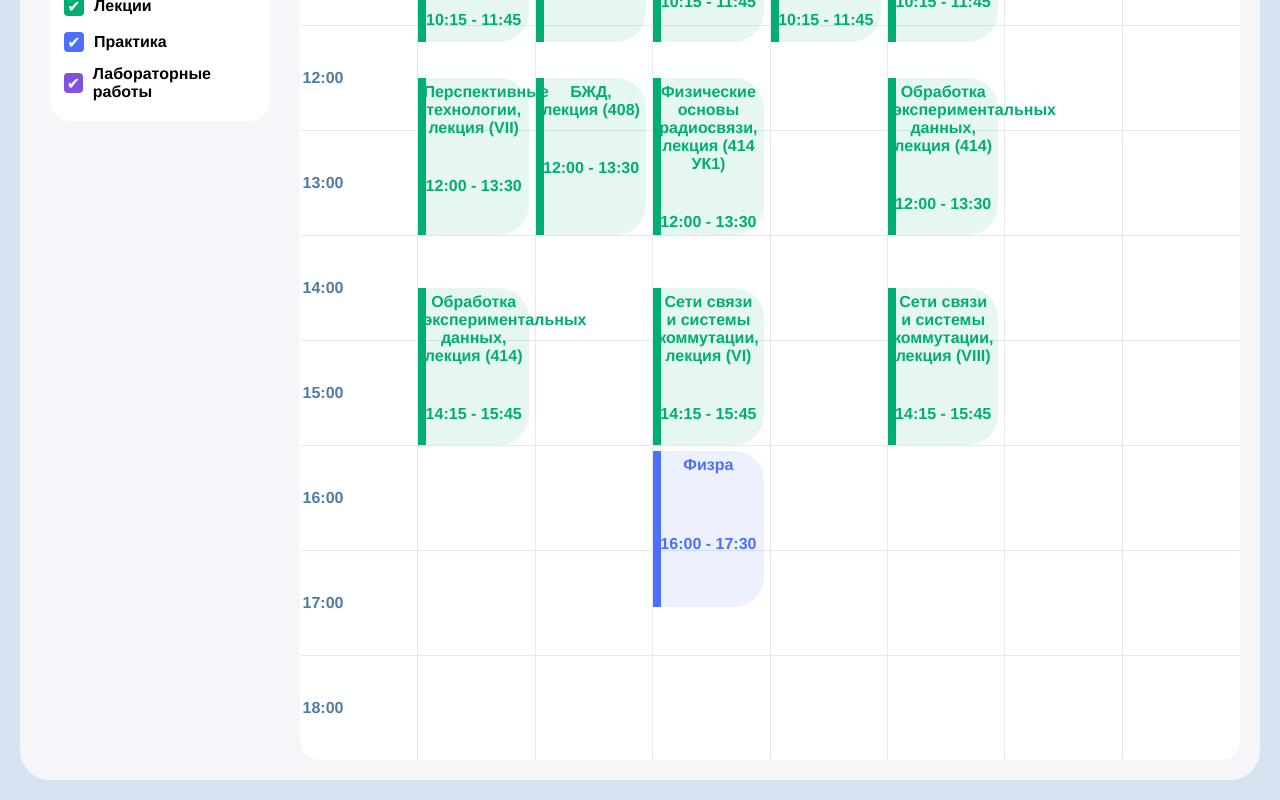
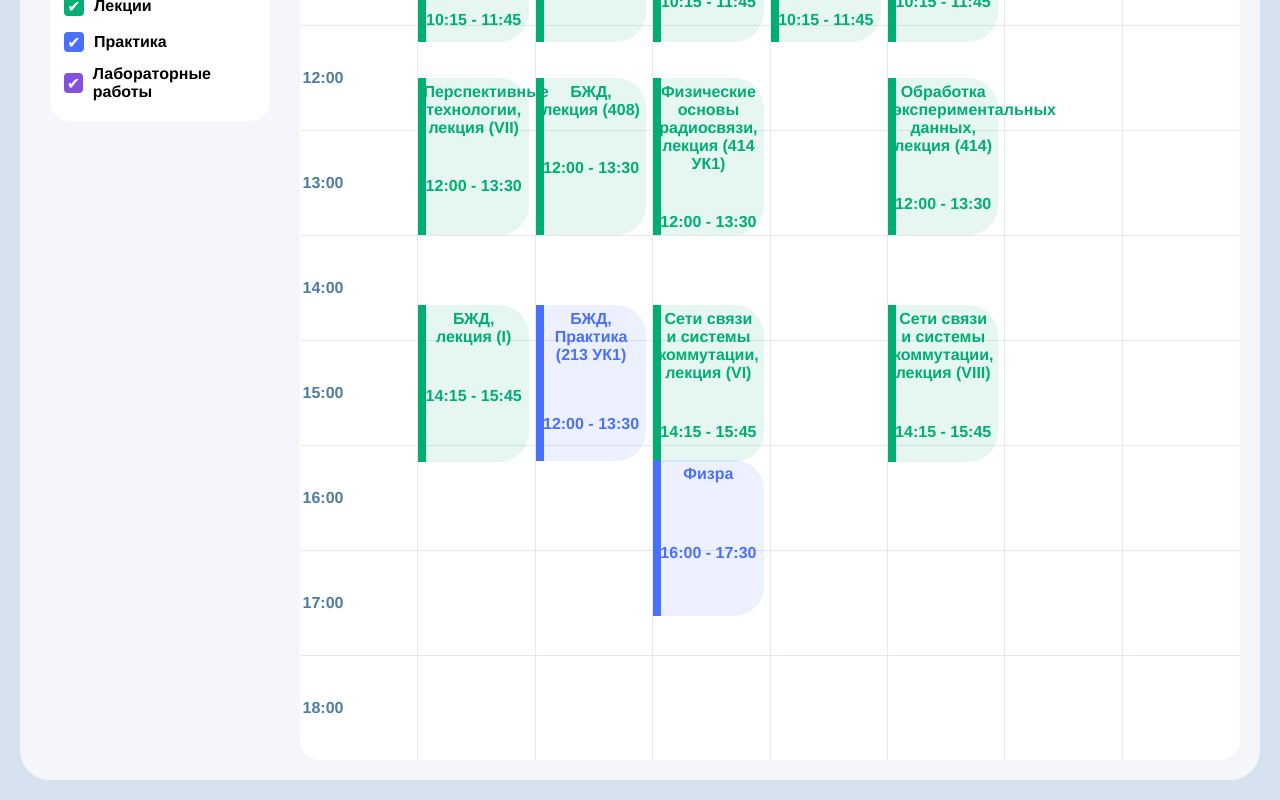
Before and after one commit to JohnyVecher/te-21b, a React (Create React App) app: page / in a window 1280 px wide. Shown: the part 606-1406 px from the top of the page. Built offline with nearby package versions, Linux system fonts and the light colour scheme.

Commit message:
Новое расписание

```diff
--- a/src/components/Calendar.css
+++ b/src/components/Calendar.css
@@ -1,3 +1,4 @@
+
 
 .green-block .text-top {
   /* Стили для текста сверху */
@@ -41,26 +42,49 @@
   /* Стили для времени внизу */
   margin-top: 40%; /* Перемещает текст в нижнюю часть блока */
   font-size: auto;
+}
+.green-block3 .text-top {
+  /* Стили для текста сверху */
+  margin-bottom: auto; /* Перемещает текст в верхнюю часть блока */
+    font-size: auto;
+}
+.green-block3 .text-bottom {
+  /* Стили для времени внизу */
+  margin-top: 40%; /* Перемещает текст в нижнюю часть блока */
+  font-size: auto;
+}
 
-}
-.practicals1 .text-bottom {
-  /* Стили для времени внизу */
-  margin-top: 60%; /* Перемещает текст в нижнюю часть блока */
-  font-size: auto;
 
-}
 .practicals .text-bottom {
   /* Стили для времени внизу */
   margin-top: 60%; /* Перемещает текст в нижнюю часть блока */
   font-size: auto;
 
 }
-.practicals1 .text-top {
+.practicals .text-top {
   /* Стили для текста сверху */
   margin-bottom: auto; /* Перемещает текст в верхнюю часть блока */
     font-size: auto;
 }
-.practicals .text-top {
+ .practicals4 .text-top {
+  /* Стили для времени внизу */
+  margin-top: 0%; /* Перемещает текст в нижнюю часть блока */
+  font-size: auto;
+
+}
+.practicals4 .text-bottom {
+  /* Стили для времени внизу */
+  margin-top: 50%; /* Перемещает текст в нижнюю часть блока */
+  font-size: auto;
+
+}
+.practicals5 .text-bottom {
+  /* Стили для времени внизу */
+  margin-top: 60%; /* Перемещает текст в нижнюю часть блока */
+  font-size: auto;
+
+}
+.practicals5 .text-top {
   /* Стили для текста сверху */
   margin-bottom: auto; /* Перемещает текст в верхнюю часть блока */
     font-size: auto;
@@ -99,7 +123,7 @@
   font-weight: bold;
 }
 .green-block1 {
-	margin-top: 15%;
+  margin-top: 15%;
   background-color: rgba(0, 174, 113, 0.1); /* Зеленый цвет с 50% прозрачностью */
   color: white;
   border-radius: 0px 30px 30px 0;
@@ -129,8 +153,24 @@ background-color: rgba(0, 174, 113, 0.1); /* Зеленый цвет с 50% пр
   color:#00AE71;
   font-weight: bold;
 }
-.practicals1 {
-  margin-top: 50%;
+.green-block3{
+margin-top: 15%;
+background-color: rgba(0, 174, 113, 0.1); /* Зеленый цвет с 50% прозрачностью */
+  color: white;
+  border-radius: 0px 30px 30px 0;
+  padding: 5px;
+  text-align: center;
+  position: absolute;
+  width: 95%;
+  height: 151%; /* Это значение можно уменьшить, если блок выходит за пределы ячейки */
+  left: 0;
+  box-sizing: border-box;
+  font-family: 'Franklin Gothic Medium', sans-serif;
+  color:#00AE71;
+  font-weight: bold;
+}
+.practicals {
+  margin-top: 29%;
   background-color: rgba(73, 112, 255, 0.1); /* Зеленый цвет с 50% прозрачностью */
   color: white;
   border-radius: 0px 30px 30px 0;
@@ -145,8 +185,24 @@ background-color: rgba(0, 174, 113, 0.1); /* Зеленый цвет с 50% пр
   color:#4970ff;
   font-weight: bold;
 }
-.practicals {
-  margin-top: 29%;
+.practicals4 {
+  margin-top: 15%;
+  background-color: rgba(73, 112, 255, 0.1); /* Зеленый цвет с 50% прозрачностью */
+  color: white;
+  border-radius: 0px 30px 30px 0;
+  padding: 5px;
+  text-align: center;
+  position: absolute;
+  width: 95%;
+  height: 150%; /* Это значение можно уменьшить, если блок выходит за пределы ячейки */
+  left: 0;
+  box-sizing: border-box;
+  font-family: 'Franklin Gothic Medium', sans-serif;
+  color:#4970ff;
+  font-weight: bold;
+}
+.practicals5 {
+  margin-top: 58%;
   background-color: rgba(73, 112, 255, 0.1); /* Зеленый цвет с 50% прозрачностью */
   color: white;
   border-radius: 0px 30px 30px 0;
@@ -198,6 +254,15 @@ background-color: rgba(0, 174, 113, 0.1); /* Зеленый цвет с 50% пр
   height: 100%; /* Высота палочки */
   background-color: rgba(0, 174, 113, 1); /* Цвет палочки тот же, что и у блока */
 }
+.green-block3::after {
+  content: ''; /* Пустое содержимое для псевдоэлемента */
+  position: absolute;
+  top: 0px; /* Расположите палочку справа от блока */
+  left: 0px; /* Расположите палочку справа от блока */
+  width: 8px; /* Ширина палочки */
+  height: 100%; /* Высота палочки */
+  background-color: rgba(0, 174, 113, 1); /* Цвет палочки тот же, что и у блока */
+}
 .practicals ::after {
   content: ''; /* Пустое содержимое для псевдоэлемента */
   position: absolute;
@@ -207,7 +272,16 @@ background-color: rgba(0, 174, 113, 0.1); /* Зеленый цвет с 50% пр
   height: 100%; /* Высота палочки */
   background-color: rgba(73, 112, 255, 1); /* Цвет палочки тот же, что и у блока */
 }
-.practicals1 ::after {
+.practicals4 ::after {
+  content: ''; /* Пустое содержимое для псевдоэлемента */
+  position: absolute;
+  top: 0px; /* Расположите палочку справа от блока */
+  left: 0px; /* Расположите палочку справа от блока */
+  width: 8px; /* Ширина палочки */
+  height: 100%; /* Высота палочки */
+  background-color: rgba(73, 112, 255, 1); /* Цвет палочки тот же, что и у блока */
+}
+.practicals5 ::after {
   content: ''; /* Пустое содержимое для псевдоэлемента */
   position: absolute;
   top: 0px; /* Расположите палочку справа от блока */
--- a/src/components/Calendar.js
+++ b/src/components/Calendar.js
@@ -116,16 +116,70 @@ const Calendar = () => {
                   <div className="text-bottom">8:30 - 10:00</div>
                 </div>
               )}
+			  {filters.lectures && day.getDay() === 1 && hour === 10 && (
+                <div className="green-block1">
+                  <div className="text-top">Обработка эспериментальных данных, лекция (408 УК1)</div>
+                  <div className="text-bottom">10:15 - 11:45</div>
+                </div>
+              )}
+			  {filters.lectures && day.getDay() === 1 && hour === 12 && (
+                <div className="green-block2">
+                  <div className="text-top">Перспективные технологии, лекция (VII)</div>
+                  <div className="text-bottom">12:00 - 13:30</div>
+                </div>
+              )}
+			  {filters.lectures && day.getDay() === 1 && hour === 14 && (
+                <div className="green-block3">
+                  <div className="text-top">БЖД, лекция (I)</div>
+                  <div className="text-bottom">14:15 - 15:45</div>
+                </div>
+              )}
               {filters.lectures && day.getDay() === 2 && hour === 8 && (
                 <div className="green-block">
                   <div className="text-top">Компьютерное моделирование, лекция (VII)</div>
                   <div className="text-bottom">8:30 - 10:00</div>
                 </div>
               )}
-              {filters.lectures && day.getDay() === 3 && hour === 8 && (
-                <div className="green-block">
+			  {filters.lectures && day.getDay() === 2 && hour === 10 && (
+                <div className="green-block1">
+                  <div className="text-top">Перспективные технологии, лекция (VIII)</div>
+                  <div className="text-bottom">10:15 - 11:45</div>
+                </div>
+              )}
+			  {filters.lectures && day.getDay() === 2 && hour === 12 && (
+                <div className="green-block2">
+                  <div className="text-top">БЖД, лекция (408)</div>
+                  <div className="text-bottom">12:00 - 13:30</div>
+                </div>
+              )}
+			  {filters.practicals && day.getDay() === 2 && hour === 14 && (
+                <div className="practicals4">
+                  <div className="text-top">БЖД, Практика (213 УК1)</div>
+                  <div className="text-bottom">12:00 - 13:30</div>
+                </div>
+              )}
+			  {filters.lectures && day.getDay() === 3 && hour === 10 && (
+                <div className="green-block1">
+                  <div className="text-top">Многоканальные телеком. системы, лекция (VIII)</div>
+                  <div className="text-bottom">10:15 - 11:45</div>
+                </div>
+              )}
+			  {filters.lectures && day.getDay() === 3 && hour === 12 && (
+                <div className="green-block2">
+                  <div className="text-top">Физические основы радиосвязи, лекция (414 УК1)</div>
+                  <div className="text-bottom">12:00 - 13:30</div>
+                </div>
+              )}
+			  {filters.lectures && day.getDay() === 3 && hour === 14 && (
+                <div className="green-block3">
                   <div className="text-top">Сети связи и системы коммутации, лекция (VI)</div>
-                  <div className="text-bottom">8:30 - 10:00</div>
+                  <div className="text-bottom">14:15 - 15:45</div>
+                </div>
+              )}
+			  {filters.practicals && day.getDay() === 3 && hour === 15 && (
+                <div className="practicals5">
+                  <div className="text-top">Физра</div>
+                  <div className="text-bottom">16:00 - 17:30</div>
                 </div>
               )}
               {filters.laba && day.getDay() === 4 && hour === 8 && (
@@ -134,91 +188,39 @@ const Calendar = () => {
                   <div className="text-bottom">8:30 - 10:00</div>
                 </div>
               )}
-              {filters.practicals && day.getDay() === 5 && hour === 8 && (
-                <div className="practicals">
-                  <div className="text-top">Физра</div>
-                  <div className="text-bottom">8:30 - 10:00</div>
-                </div>
-              )}
-              {filters.lectures && day.getDay() === 1 && hour === 10 && (
-                <div className="green-block1">
-                  <div className="text-top">Обработка эспериментальных данных, лекция (408 УК1)</div>
-                  <div className="text-bottom">10:15 - 11:45</div>
-                </div>
-              )}
-              {filters.lectures && day.getDay() === 2 && hour === 10 && (
-                <div className="green-block1">
-                  <div className="text-top">Перспективные технологии, лекция (VIII)</div>
-                  <div className="text-bottom">10:15 - 11:45</div>
-                </div>
-              )}
-              {filters.lectures && day.getDay() === 3 && hour === 10 && (
-                <div className="green-block1">
-                  <div className="text-top">Многоканальные телеком. системы, лекция (VIII)</div>
-                  <div className="text-bottom">10:15 - 11:45</div>
-                </div>
-              )}
+
               {filters.lectures && day.getDay() === 4 && hour === 10 && (
                 <div className="green-block1">
                   <div className="text-top">Обработка эспериментальных данных, лекция (408 УК1)</div>
                   <div className="text-bottom">10:15 - 11:45</div>
                 </div>
               )}
-              {filters.lectures && day.getDay() === 5 && hour === 10 && (
+
+			  {filters.practicals && day.getDay() === 5 && hour === 8 && (
+                <div className="practicals">
+                  <div className="text-top">Физра</div>
+                  <div className="text-bottom">8:30 - 10:00</div>
+                </div>
+              )}
+			  {filters.lectures && day.getDay() === 5 && hour === 10 && (
                 <div className="green-block1">
                   <div className="text-top">Направляющие системы электросвязи, лекция (VIII)</div>
                   <div className="text-bottom">10:15 - 11:45</div>
                 </div>
               )}
-              {filters.lectures && day.getDay() === 1 && hour === 12 && (
-                <div className="green-block2">
-                  <div className="text-top">Перспективные технологии, лекция (VII)</div>
-                  <div className="text-bottom">12:00 - 13:30</div>
-                </div>
-              )}
-              {filters.lectures && day.getDay() === 2 && hour === 12 && (
-                <div className="green-block2">
-                  <div className="text-top">БЖД, лекция (408)</div>
-                  <div className="text-bottom">12:00 - 13:30</div>
-                </div>
-              )}
-              {filters.lectures && day.getDay() === 3 && hour === 12 && (
-                <div className="green-block2">
-                  <div className="text-top">Физические основы радиосвязи, лекция (414 УК1)</div>
-                  <div className="text-bottom">12:00 - 13:30</div>
-                </div>
-              )}
-			  {filters.practicals && day.getDay() === 3 && hour === 15 && (
-                <div className="practicals1">
-                  <div className="text-top">Физра</div>
-                  <div className="text-bottom">16:00 - 17:30</div>
-                </div>
-              )}
-              {filters.lectures && day.getDay() === 5 && hour === 12 && (
+			   {filters.lectures && day.getDay() === 5 && hour === 12 && (
                 <div className="green-block2">
                   <div className="text-top">Обработка экспериментальных данных, лекция (414)</div>
                   <div className="text-bottom">12:00 - 13:30</div>
                 </div>
               )}
-			  {filters.lectures && day.getDay() === 1 && hour === 14 && (
-                <div className="green-block2">
-                  <div className="text-top">Обработка экспериментальных данных, лекция (414)</div>
+			  {filters.lectures && day.getDay() === 5 && hour === 14 && (
+                <div className="green-block3">
+                  <div className="text-top">Сети связи и системы коммутации, лекция (VIII)</div>
                   <div className="text-bottom">14:15 - 15:45</div>
                 </div>
               )}
 
-			  {filters.lectures && day.getDay() === 3 && hour === 14 && (
-                <div className="green-block2">
-                  <div className="text-top">Сети связи и системы коммутации, лекция (VI)</div>
-                  <div className="text-bottom">14:15 - 15:45</div>
-                </div>
-              )}
-			  {filters.lectures && day.getDay() === 5 && hour === 14 && (
-                <div className="green-block2">
-                  <div className="text-top">Сети связи и системы коммутации, лекция (VIII)</div>
-                  <div className="text-bottom">14:15 - 15:45</div>
-                </div>
-              )}
             </td>
           ))}
         </tr>
```
